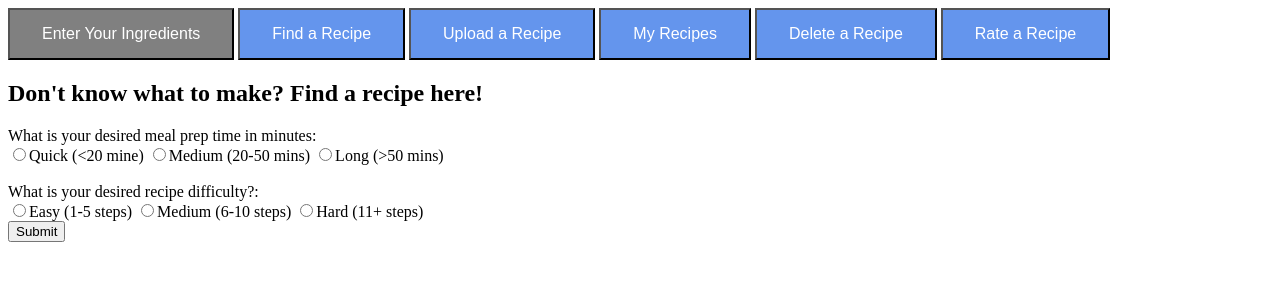
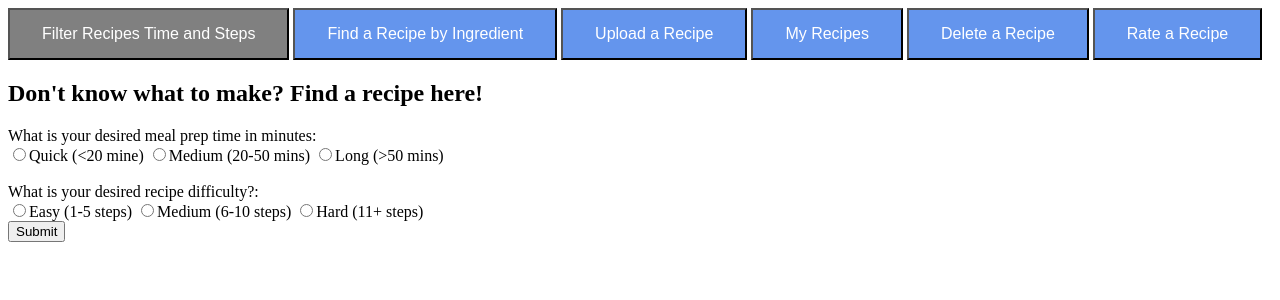
Before and after one commit to hcdouglas/Recipe-finder, a PHP site: page /main.php in a window 1280 px wide. Shown: the top 300 px of the page. Run offline with PHP 8.4, Linux system fonts and the light colour scheme; some libraries are stand-ins or nearby versions.

```diff
--- a/main.php
+++ b/main.php
@@ -14,8 +14,8 @@ if(isset($_POST['but_logout'])){
 <!-- Hannah Douglas (hcd6tc), Ayushi Ambhore (arak7e), Tijana Djokic (td4jj) -->
 
 <div class = "w3-bar w3-black">
-  <button class = "button-selected" onclick= "openPage(this, 'Enter')">Enter Your Ingredients</button>
-  <button class = "buttonOff" onclick="openPage(this, 'Find')">Find a Recipe</button>
+  <button class = "button-selected" onclick= "openPage(this, 'Enter')">Filter Recipes Time and Steps</button>
+  <button class = "buttonOff" onclick="openPage(this, 'Find')">Find a Recipe by Ingredient</button>
   <button class = "buttonOff" onclick="openPage(this, 'Upload')">Upload a Recipe</button>
   <button class = "buttonOff" onclick="openPage(this, 'My')">My Recipes</button>
     <button class = "buttonOff" onclick="openPage(this, 'Delete')">Delete a Recipe</button>
--- a/searchRecipes.php
+++ b/searchRecipes.php
@@ -1,6 +1,5 @@
 <?php
 	include('index.php');
-
 	$stmt = $con->stmt_init();
 
 	if($stmt->prepare("select name, minutes,n_steps, description from ingreds_tab,tab1_2 where ingreds_tab.recipe_id = tab1_2.id AND ingreds_tab.ingredient like ?") or die(mysqli_error($db))) {
```
